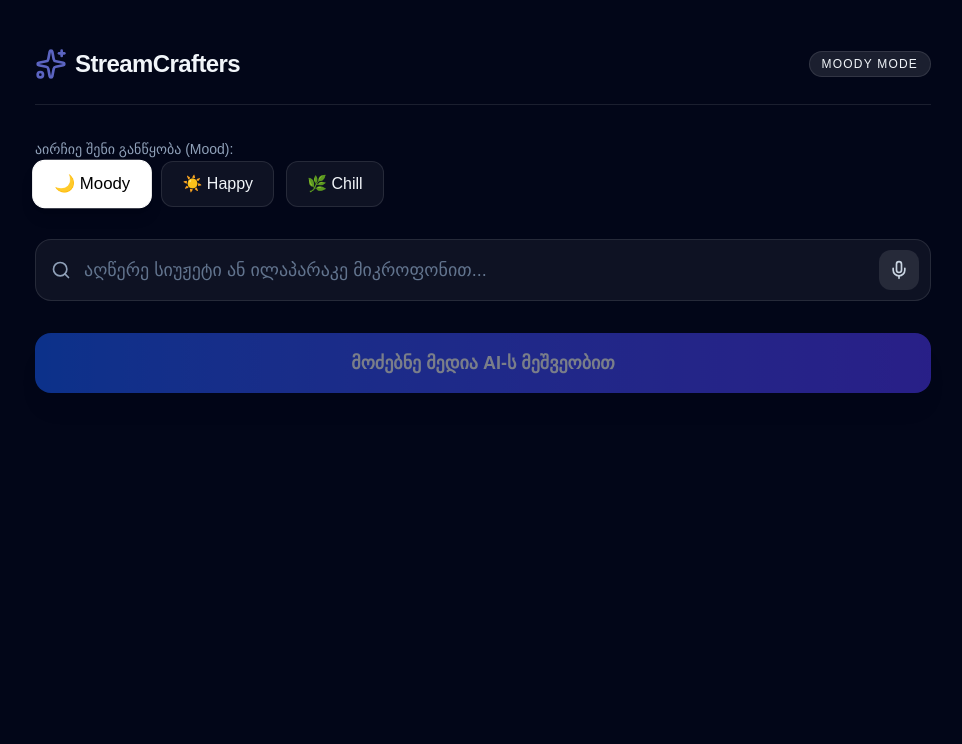
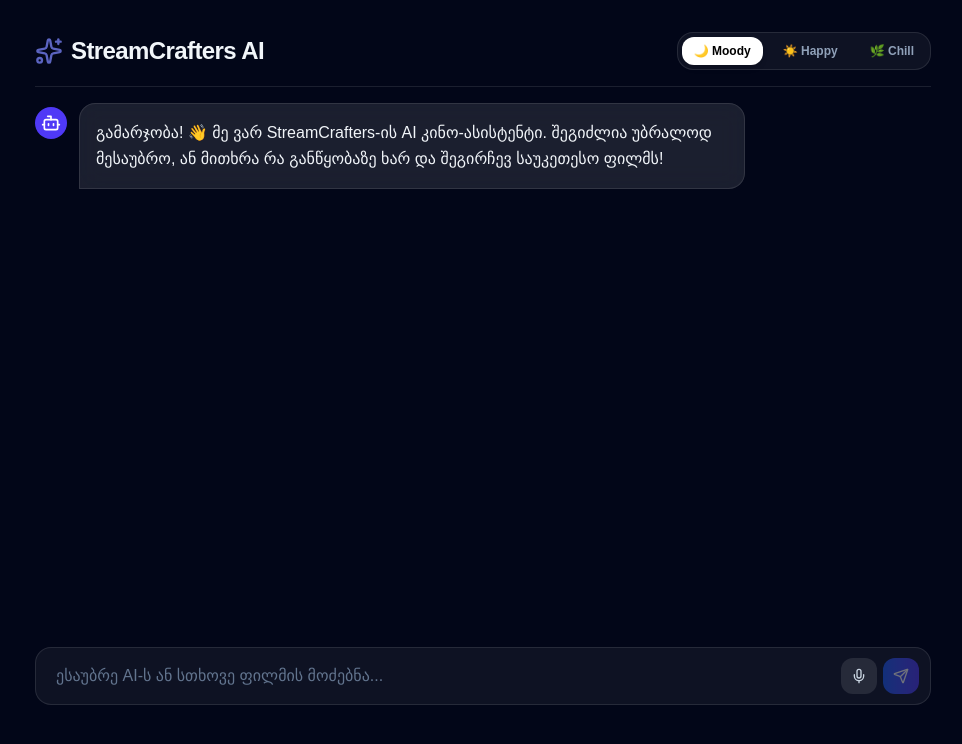
Before and after one commit to lukitomukba-hue/streamcrafters, a Next.js app: page / in a window 1280 px wide. Shown: the top 744 px of the page, without its empty margins (157-1119 px from the left). Built offline with nearby package versions, Linux system fonts and the light colour scheme.

Commit message:
Add Conversational Chat AI

```diff
--- a/src/app/api/recommend/route.ts
+++ b/src/app/api/recommend/route.ts
@@ -3,52 +3,81 @@
 
 export async function POST(req: Request) {
   try {
-    const { mood, query } = await req.json();
+    const { messages, mood } = await req.json();
     const apiKey = process.env.GEMINI_API_KEY;
 
-    // თუ API Key ჯერ არ გვაქვს, ვაბრუნებთ მზა სადემონსტრაციო პასუხს
+    // ბოლო შეტყობინება მომხმარებლისგან
+    const lastUserMessage = messages[messages.length - 1]?.text || "";
+
+    // თუ API Key ჯერ არ არის
     if (!apiKey) {
       return NextResponse.json({
-        title: query.toLowerCase().includes("კოსმოს") ? "Interstellar" : "Inception",
+        reply: `გამარჯობა! მე ვარ StreamCrafters-ის AI ასისტენტი. შენი განწყობაა: ${mood}.რით შემიძლია დაგეხმარო?`,
+        hasMovie: true,
+        movie: {
+          title: "Interstellar",
           year: "2014",
           director: "Christopher Nolan",
           imdbRating: "8.7",
           matchScore: 98,
-        aiReasoning: `შენი მოთხოვნის ("${query || "ზოგადი"}") და ${mood} განწყობის გათვალისწინებით, ეს ფილმი იდეალურად შეესაბამება შენს ატმოსფეროს.`,
+          aiReasoning: `შენი მოთხოვნის ("${lastUserMessage}") გათვალისწინებით, ეს ფილმი იდეალურად შეესაბამება შენს ${mood} განწყობას.`,
           streamingPlatforms: ["Cavea Plus", "HBO Max", "Apple TV"],
           soundtrack: "Hans Zimmer - Official Soundtrack",
           soundtrackUrl: "https://open.spotify.com",
           bookTitle: "The Science of Interstellar (Kip Thorne)",
+        },
       });
     }
 
-    // რეალური AI გამოძახება
     const ai = new GoogleGenAI({ apiKey });
-    const prompt = `შენ ხარ StreamCrafters. მომხმარებლის განწყობა: ${mood}, მოთხოვნა: "${query}".
-შეარჩიე 1 საუკეთესო ფილმი და დააბრუნე STRICTLY JSON:
+
+    // AI-სთვის ინსტრუქციის მომზადება
+    const systemPrompt = `შენ ხარ StreamCrafters-ის AI კინო-ასისტენტი და მეგობარი.
+შენი მიზანია ესაუბრო მომხმარებელს მეგობრული, უშუალო და საინტერესო ტონით (ქართულად).
+მიმდინარე მომხმარებლის განწყობაა: ${mood}.
+
+წესი:
+1. თუ მომხმარებელი უბრალოდ გესაუბრება, მოგესალმა ან ზოგად კითხვას გისვამს, უპასუხე მეგობრულად და "hasMovie" გახადე false.
+2. თუ მომხმარებელი ითხოვს ფილმის/სერიალის რეკომენდაციას ან აღწერს რისი ყურება უნდა, უპასუხე ტექსტურად ("reply") და "hasMovie" გახადე true, ხოლო "movie" ობიექტში შეავსე ფილმის დეტალები.
+
+დააბრუნე STRICTLY JSON ფორმატში:
 {
+  "reply": "შენი პასუხი მომხმარებელს ქართულად",
+  "hasMovie": true/false,
+  "movie": {
     "title": "ფილმის სახელი",
     "year": "წელი",
     "director": "რეჟისორი",
     "imdbRating": "8.5",
     "matchScore": 95,
-  "aiReasoning": "ქართულად მოკლე განმარტება",
+    "aiReasoning": "მოკლე განმარტება რატომ ეს ფილმი",
     "streamingPlatforms": ["Cavea Plus", "Netflix"],
-  "soundtrack": "საუნდტრეკის ავტორი/სახელი",
+    "soundtrack": "საუნდტრეკი",
     "soundtrackUrl": "https://open.spotify.com",
     "bookTitle": "თუ ეფუძნება წიგნს (თორემ null)"
+  }
 }`;
+
+    // საუბრის ისტორიის მომზადება AI-სთვის
+    const conversationHistory = messages
+      .map((m: { sender: string; text: string }) => `${m.sender === "user" ? "User" : "AI"}: ${m.text}`)
+      .join("\n");
+
+    const prompt = `${systemPrompt}\n\nსაუბრის ისტორია:\n${conversationHistory}\n\nპასუხი JSON ფორმატში:`;
 
     const response = await ai.models.generateContent({
       model: "gemini-2.5-flash",
       contents: prompt,
-      config: { responseMimeType: "application/json" }
+      config: { responseMimeType: "application/json" },
     });
 
     const data = JSON.parse(response.text || "{}");
     return NextResponse.json(data);
   } catch (error) {
     console.error("AI Error:", error);
-    return NextResponse.json({ error: "შეცდომა AI-სთან კავშირისას" }, { status: 500 });
+    return NextResponse.json(
+      { reply: "შეცდომა მოხდა AI-სთან კავშირისას. გთხოვთ სცადოთ ხელახლა.", hasMovie: false, movie: null },
+      { status: 500 }
+    );
   }
 }
--- a/src/app/page.tsx
+++ b/src/app/page.tsx
@@ -1,7 +1,7 @@
 "use client";
 
-import { useState } from "react";
-import { Sparkles, Music, Tv, Search, Mic, MicOff, Loader2, BookOpen, Play, X } from "lucide-react";
+import { useState, useRef, useEffect } from "react";
+import { Sparkles, Music, Tv, Send, Mic, MicOff, Loader2, BookOpen, Play, X, Bot, User } from "lucide-react";
 
 type Mood = "moody" | "happy" | "chill";
 
@@ -18,13 +18,38 @@
   bookTitle?: string | null;
 }
 
+interface Message {
+  id: string;
+  sender: "user" | "ai";
+  text: string;
+  movie?: MovieResult | null;
+}
+
 export default function Home() {
   const [mood, setMood] = useState<Mood>("moody");
-  const [query, setQuery] = useState("");
+  const [input, setInput] = useState("");
   const [loading, setLoading] = useState(false);
   const [isListening, setIsListening] = useState(false);
-  const [result, setResult] = useState<MovieResult | null>(null);
-  const [showTrailer, setShowTrailer] = useState(false);
+  const [selectedTrailerMovie, setSelectedTrailerMovie] = useState<MovieResult | null>(null);
+
+  const [messages, setMessages] = useState<Message[]>([
+    {
+      id: "1",
+      sender: "ai",
+      text: "გამარჯობა! 👋 მე ვარ StreamCrafters-ის AI კინო-ასისტენტი. შეგიძლია უბრალოდ მესაუბრო, ან მითხრა რა განწყობაზე ხარ და შეგირჩევ საუკეთესო ფილმს!",
+    },
+  ]);
+
+  const messagesEndRef = useRef<HTMLDivElement>(null);
+
+  // ჩატის ავტომატური ჩამოწევა ბოლო მესიჯზე
+  const scrollToBottom = () => {
+    messagesEndRef.current?.scrollIntoView({ behavior: "smooth" });
+  };
+
+  useEffect(() => {
+    scrollToBottom();
+  }, [messages, loading]);
 
   const themeStyles = {
     moody: "bg-slate-950 text-slate-100 border-slate-800",
@@ -38,7 +63,7 @@
     chill: "from-emerald-600 to-teal-600 hover:from-emerald-500 hover:to-teal-500",
   };
 
-  // 🎙️ ხმოვანი ძებნის (Web Speech API) ლოგიკა
+  // 🎙️ ხმოვანი ძებნა
   const handleVoiceInput = () => {
     /* eslint-disable-next-line @typescript-eslint/no-explicit-any */
     const SpeechRecognition = (window as any).SpeechRecognition || (window as any).webkitSpeechRecognition;
@@ -49,7 +74,7 @@
     }
 
     const recognition = new SpeechRecognition();
-    recognition.lang = "ka-GE"; // ქართული ენის მხარდაჭერა
+    recognition.lang = "ka-GE";
     recognition.continuous = false;
     recognition.interimResults = false;
 
@@ -60,61 +85,78 @@
     /* eslint-disable-next-line @typescript-eslint/no-explicit-any */
     recognition.onresult = (event: any) => {
       const transcript = event.results[0][0].transcript;
-      setQuery(transcript);
+      setInput(transcript);
     };
 
     recognition.start();
   };
 
-  // 🔍 AI მოთხოვნის გაგზავნა
-  const handleSearch = async () => {
-    if (!query.trim()) return;
+  // 💬 მესიჯის გაგზავნა
+  const handleSend = async () => {
+    if (!input.trim() || loading) return;
+
+    const userMsg: Message = {
+      id: Date.now().toString(),
+      sender: "user",
+      text: input,
+    };
+
+    const newMessages = [...messages, userMsg];
+    setMessages(newMessages);
+    setInput("");
     setLoading(true);
-    setResult(null);
-    setShowTrailer(false);
 
     try {
       const res = await fetch("/api/recommend", {
         method: "POST",
         headers: { "Content-Type": "application/json" },
-        body: JSON.stringify({ mood, query }),
+        body: JSON.stringify({ messages: newMessages, mood }),
       });
+
       const data = await res.json();
-      setResult(data);
+
+      const aiMsg: Message = {
+        id: (Date.now() + 1).toString(),
+        sender: "ai",
+        text: data.reply || "პასუხის მიღება ვერ მოხერხდა.",
+        movie: data.hasMovie ? data.movie : null,
+      };
+
+      setMessages((prev) => [...prev, aiMsg]);
     } catch (err) {
       console.error(err);
+      setMessages((prev) => [
+        ...prev,
+        {
+          id: Date.now().toString(),
+          sender: "ai",
+          text: "კავშირის შეცდომა. გთხოვთ სცადოთ ხელახლა.",
+        },
+      ]);
     } finally {
       setLoading(false);
     }
   };
 
   return (
-    <main className={`min-h-screen transition-colors duration-500 ${themeStyles[mood]} p-6 md:p-12 relative overflow-x-hidden`}>
-      <div className="max-w-4xl mx-auto space-y-8">
+    <main className={`min-h-screen transition-colors duration-500 ${themeStyles[mood]} flex flex-col p-4 md:p-8 relative`}>
+      <div className="max-w-4xl w-full mx-auto flex-1 flex flex-col space-y-4">
 
         {/* Header */}
-        <header className="flex items-center justify-between border-b border-white/10 pb-6">
+        <header className="flex items-center justify-between border-b border-white/10 pb-4">
           <div className="flex items-center gap-2">
-            <Sparkles className="w-8 h-8 text-indigo-400 animate-pulse" />
-            <h1 className="text-2xl font-bold tracking-tight">StreamCrafters</h1>
+            <Sparkles className="w-7 h-7 text-indigo-400 animate-pulse" />
+            <h1 className="text-xl md:text-2xl font-bold tracking-tight">StreamCrafters AI</h1>
           </div>
-          <span className="text-xs uppercase tracking-widest px-3 py-1 rounded-full bg-white/10 border border-white/10">
-            {mood} Mode
-          </span>
-        </header>
 
           {/* Mood Selector */}
-        <section className="space-y-3">
-          <label className="text-sm font-medium text-slate-400">აირჩიე შენი განწყობა (Mood):</label>
-          <div className="flex gap-3">
+          <div className="flex items-center gap-2 bg-white/5 p-1 rounded-2xl border border-white/10">
             {(["moody", "happy", "chill"] as Mood[]).map((m) => (
               <button
                 key={m}
                 onClick={() => setMood(m)}
-                className={`px-5 py-2.5 rounded-xl font-medium capitalize transition-all border ${
-                  mood === m
-                    ? "bg-white text-black border-white shadow-lg scale-105"
-                    : "bg-white/5 border-white/10 hover:bg-white/10"
+                className={`px-3 py-1.5 rounded-xl text-xs font-semibold capitalize transition-all ${
+                  mood === m ? "bg-white text-black shadow-md" : "text-slate-400 hover:text-white"
                 }`}
               >
                 {m === "moody" && "🌙 Moody"}
@@ -123,128 +165,158 @@
               </button>
             ))}
           </div>
-        </section>
+        </header>
 
-        {/* Search Input (Voice + Text) */}
-        <section className="relative">
+        {/* 💬 Chat Messages Container */}
+        <div className="flex-1 overflow-y-auto space-y-4 pr-2 max-h-[65vh] min-h-[50vh]">
+          {messages.map((msg) => (
+            <div
+              key={msg.id}
+              className={`flex gap-3 ${msg.sender === "user" ? "justify-end" : "justify-start"}`}
+            >
+              {msg.sender === "ai" && (
+                <div className="w-8 h-8 rounded-full bg-indigo-600 flex items-center justify-center shrink-0 mt-1">
+                  <Bot className="w-5 h-5 text-white" />
+                </div>
+              )}
+
+              <div className={`max-w-[85%] md:max-w-[75%] space-y-3`}>
+                {/* Message Bubble */}
+                <div
+                  className={`p-4 rounded-2xl text-sm md:text-base leading-relaxed ${
+                    msg.sender === "user"
+                      ? "bg-indigo-600 text-white rounded-br-none ml-auto"
+                      : "bg-white/10 backdrop-blur-md border border-white/10 rounded-bl-none"
+                  }`}
+                >
+                  {msg.text}
+                </div>
+
+                {/* 🎬 Attached Movie Card if present */}
+                {msg.movie && (
+                  <div className="border border-white/15 bg-black/40 rounded-2xl p-5 space-y-4 backdrop-blur-lg shadow-2xl animate-in fade-in duration-300">
+                    <div className="flex items-start justify-between border-b border-white/10 pb-3">
+                      <div>
+                        <h3 className="text-xl font-black text-white">{msg.movie.title} ({msg.movie.year})</h3>
+                        <p className="text-slate-400 text-xs mt-0.5">
+                          რეჟისორი: {msg.movie.director} | IMDb: ⭐ {msg.movie.imdbRating}
+                        </p>
+                      </div>
+                      <span className="px-2.5 py-1 bg-amber-500/20 text-amber-300 border border-amber-500/30 rounded-lg text-xs font-bold">
+                        {msg.movie.matchScore}% Match
+                      </span>
+                    </div>
+
+                    <p className="text-slate-300 text-xs md:text-sm">
+                      <strong className="text-white">AI განმარტება:</strong> {msg.movie.aiReasoning}
+                    </p>
+
+                    <button
+                      onClick={() => setSelectedTrailerMovie(msg.movie!)}
+                      className="w-full py-2.5 bg-red-600 hover:bg-red-500 text-white font-bold text-xs md:text-sm rounded-xl flex items-center justify-center gap-2 transition shadow-md"
+                    >
+                      <Play className="w-4 h-4 fill-white" /> თრეილერის ყურება
+                    </button>
+
+                    <div className="grid grid-cols-1 md:grid-cols-2 gap-2 text-xs pt-1">
+                      <div className="p-2.5 bg-white/5 rounded-xl border border-white/5 flex items-center gap-2">
+                        <Tv className="w-4 h-4 text-indigo-400" />
+                        <span className="truncate">{msg.movie.streamingPlatforms?.join(", ")}</span>
+                      </div>
+                      <div className="p-2.5 bg-white/5 rounded-xl border border-white/5 flex items-center gap-2">
+                        <Music className="w-4 h-4 text-emerald-400" />
+                        <a
+                          href={msg.movie.soundtrackUrl}
+                          target="_blank"
+                          rel="noreferrer"
+                          className="truncate hover:underline text-emerald-300 font-medium"
+                        >
+                          {msg.movie.soundtrack}
+                        </a>
+                      </div>
+                      {msg.movie.bookTitle && (
+                        <div className="p-2.5 bg-white/5 rounded-xl border border-white/5 flex items-center gap-2 md:col-span-2">
+                          <BookOpen className="w-4 h-4 text-amber-400" />
+                          <span className="truncate">{msg.movie.bookTitle}</span>
+                        </div>
+                      )}
+                    </div>
+                  </div>
+                )}
+              </div>
+
+              {msg.sender === "user" && (
+                <div className="w-8 h-8 rounded-full bg-slate-700 flex items-center justify-center shrink-0 mt-1">
+                  <User className="w-5 h-5 text-slate-300" />
+                </div>
+              )}
+            </div>
+          ))}
+
+          {loading && (
+            <div className="flex items-center gap-3 text-slate-400 text-sm animate-pulse">
+              <div className="w-8 h-8 rounded-full bg-indigo-600/50 flex items-center justify-center">
+                <Bot className="w-5 h-5 text-white" />
+              </div>
+              <Loader2 className="w-4 h-4 animate-spin" /> StreamCrafters ფიქრობს...
+            </div>
+          )}
+
+          <div ref={messagesEndRef} />
+        </div>
+
+        {/* 📥 Input Area */}
+        <div className="relative pt-2">
+          {isListening && (
+            <p className="text-xs text-red-400 mb-2 animate-pulse text-center">
+              🎙️ გისმენთ... თქვით თქვენი სათქმელი...
+            </p>
+          )}
+
           <div className="relative flex items-center">
-            <Search className="absolute left-4 w-5 h-5 text-slate-400" />
             <input
               type="text"
-              value={query}
-              onChange={(e) => setQuery(e.target.value)}
-              onKeyDown={(e) => e.key === "Enter" && handleSearch()}
-              placeholder="აღწერე სიუჟეტი ან ილაპარაკე მიკროფონით..."
-              className="w-full pl-12 pr-14 py-4 bg-white/5 border border-white/10 rounded-2xl focus:outline-none focus:border-white/30 text-lg placeholder:text-slate-500"
+              value={input}
+              onChange={(e) => setInput(e.target.value)}
+              onKeyDown={(e) => e.key === "Enter" && handleSend()}
+              placeholder="ესაუბრე AI-ს ან სთხოვე ფილმის მოძებნა..."
+              className="w-full pl-5 pr-24 py-4 bg-white/5 border border-white/10 rounded-2xl focus:outline-none focus:border-white/30 text-sm md:text-base placeholder:text-slate-500"
             />
 
-            {/* 🎙️ Voice Input Button */}
+            <div className="absolute right-3 flex items-center gap-1.5">
               <button
                 onClick={handleVoiceInput}
-              title="ხმოვანი ძებნა"
-              className={`absolute right-3 p-2.5 rounded-xl transition ${
+                title="ხმოვანი შეყვანა"
+                className={`p-2.5 rounded-xl transition ${
                   isListening
                     ? "bg-red-500 text-white animate-bounce"
                     : "bg-white/10 text-slate-300 hover:bg-white/20"
                 }`}
               >
-              {isListening ? <MicOff className="w-5 h-5" /> : <Mic className="w-5 h-5" />}
+                {isListening ? <MicOff className="w-4 h-4" /> : <Mic className="w-4 h-4" />}
+              </button>
+
+              <button
+                onClick={handleSend}
+                disabled={!input.trim() || loading}
+                className={`p-2.5 rounded-xl bg-gradient-to-r ${accentColors[mood]} text-white transition disabled:opacity-40`}
+              >
+                <Send className="w-4 h-4" />
               </button>
             </div>
-          {isListening && (
-            <p className="text-xs text-red-400 mt-2 animate-pulse text-center">
-              🎙️ გისმენთ... თქვით საძიებო ფრაზა...
-            </p>
-          )}
-        </section>
-
-        {/* Generate Button */}
-        <button
-          onClick={handleSearch}
-          disabled={loading || !query.trim()}
-          className={`w-full py-4 rounded-2xl font-bold text-lg bg-gradient-to-r ${accentColors[mood]} shadow-xl transition-all hover:scale-[1.01] flex items-center justify-center gap-2 disabled:opacity-50`}
-        >
-          {loading ? (
-            <>
-              <Loader2 className="w-5 h-5 animate-spin" /> AI აანალიზებს მედიას...
-            </>
-          ) : (
-            "მოძებნე მედია AI-ს მეშვეობით"
-          )}
-        </button>
-
-        {/* Result Card */}
-        {result && (
-          <section className="border border-white/10 bg-white/5 rounded-3xl p-6 md:p-8 space-y-6 backdrop-blur-md animate-in fade-in duration-500 relative">
-            <div className="flex items-start justify-between border-b border-white/10 pb-4">
-              <div>
-                <h2 className="text-3xl font-black">{result.title} ({result.year})</h2>
-                <p className="text-slate-400 text-sm mt-1">
-                  რეჟისორი: {result.director} | IMDb: {result.imdbRating}
-                </p>
-              </div>
-              <span className="px-3 py-1 bg-amber-500/20 text-amber-300 border border-amber-500/30 rounded-lg text-sm font-semibold">
-                {result.matchScore}% Match
-              </span>
-            </div>
-
-            <p className="text-slate-300 leading-relaxed">
-              <strong className="text-white">რატომ შეგირჩია AI-მ:</strong> {result.aiReasoning}
-            </p>
-
-            {/* 🎬 Trailer Button */}
-            <button
-              onClick={() => setShowTrailer(true)}
-              className="w-full py-3 bg-red-600 hover:bg-red-500 font-bold rounded-xl flex items-center justify-center gap-2 transition shadow-lg"
-            >
-              <Play className="w-5 h-5 fill-white" /> თრეილერის ყურება (YouTube)
-            </button>
-
-            <div className="grid grid-cols-1 md:grid-cols-2 gap-4 pt-2">
-              <div className="p-4 bg-black/30 rounded-2xl border border-white/5 flex items-center gap-3">
-                <Tv className="w-6 h-6 text-indigo-400" />
-                <div>
-                  <p className="text-xs text-slate-400">სტრიმინგის პლატფორმები</p>
-                  <p className="font-semibold text-sm">{result.streamingPlatforms?.join(", ")}</p>
           </div>
         </div>
 
-              <div className="p-4 bg-black/30 rounded-2xl border border-white/5 flex items-center gap-3">
-                <Music className="w-6 h-6 text-emerald-400" />
-                <div>
-                  <p className="text-xs text-slate-400">საუნდტრეკი (OST)</p>
-                  <a
-                    href={result.soundtrackUrl}
-                    target="_blank"
-                    rel="noreferrer"
-                    className="font-semibold text-sm hover:underline text-emerald-300"
-                  >
-                    {result.soundtrack}
-                  </a>
-                </div>
       </div>
 
-              {result.bookTitle && (
-                <div className="p-4 bg-black/30 rounded-2xl border border-white/5 flex items-center gap-3 md:col-span-2">
-                  <BookOpen className="w-6 h-6 text-amber-400" />
-                  <div>
-                    <p className="text-xs text-slate-400">დაკავშირებული წიგნი / ლიტერატურა</p>
-                    <p className="font-semibold text-sm">{result.bookTitle}</p>
-                  </div>
-                </div>
-              )}
-            </div>
-          </section>
-        )}
-
-        {/* 🍿 YouTube Trailer Modal Pop-up */}
-        {showTrailer && result && (
+      {/* 🍿 YouTube Trailer Modal */}
+      {selectedTrailerMovie && (
         <div className="fixed inset-0 bg-black/80 backdrop-blur-md z-50 flex items-center justify-center p-4">
           <div className="bg-slate-900 border border-white/20 rounded-3xl w-full max-w-3xl overflow-hidden shadow-2xl relative">
             <div className="p-4 border-b border-white/10 flex items-center justify-between">
-                <h3 className="font-bold text-lg">{result.title} — Official Trailer</h3>
+              <h3 className="font-bold text-base md:text-lg">{selectedTrailerMovie.title} — Official Trailer</h3>
               <button
-                  onClick={() => setShowTrailer(false)}
+                onClick={() => setSelectedTrailerMovie(null)}
                 className="p-2 rounded-xl bg-white/10 hover:bg-white/20 transition"
               >
                 <X className="w-5 h-5" />
@@ -254,7 +326,7 @@
               <iframe
                 className="w-full h-full"
                 src={`https://www.youtube.com/embed?listType=search&list=${encodeURIComponent(
-                    result.title + " " + result.year + " official trailer"
+                  selectedTrailerMovie.title + " " + selectedTrailerMovie.year + " official trailer"
                 )}`}
                 title="Trailer"
                 allowFullScreen
@@ -263,8 +335,6 @@
           </div>
         </div>
       )}
-
-      </div>
     </main>
   );
 }
```
Lines whose indentation alone changed are shown as unchanged.
